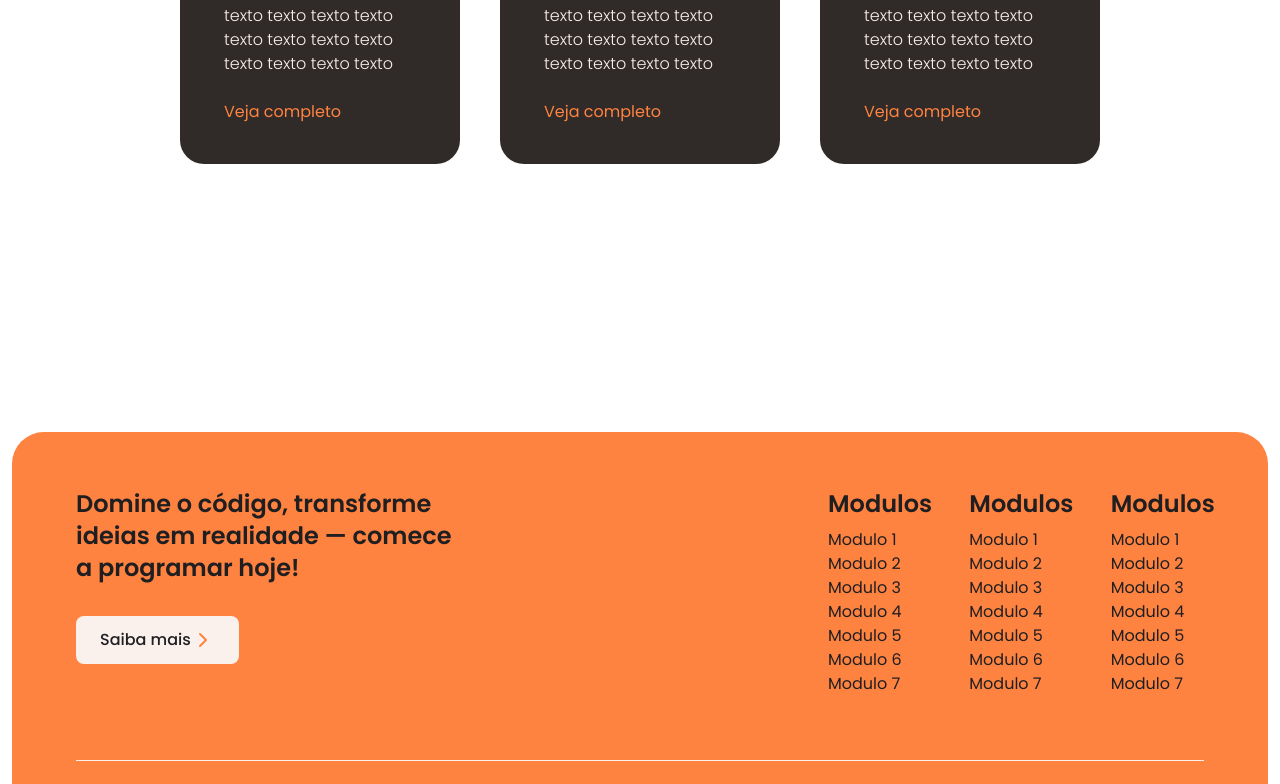
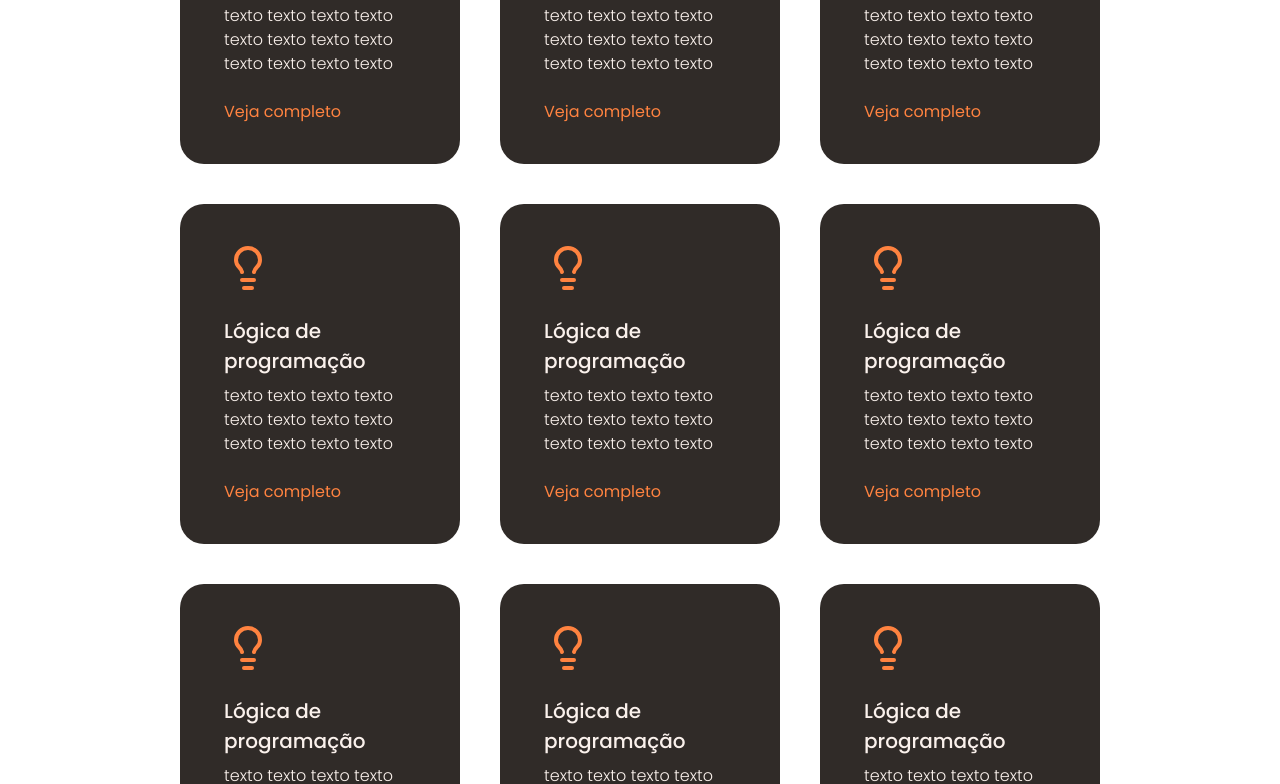
Before and after one commit to kauesandrade/BugHunters, a Next.js app: page / in a window 1280 px wide. Shown: the part 2000-2784 px from the top of the page. Built offline with nearby package versions, Linux system fonts and the light colour scheme.

Commit message:
finish card-modules

```diff
--- a/src/app/page.tsx
+++ b/src/app/page.tsx
@@ -29,7 +29,79 @@ export default function Home() {
           titulo: "Lógica de programação",
           texto: "texto texto texto texto texto texto texto texto texto texto texto texto",
           id: "3"
-        }
+        },
+        {
+          icon: <Lightbulb className="text-orange" size={"48px"} />,
+          titulo: "Lógica de programação",
+          texto: "texto texto texto texto texto texto texto texto texto texto texto texto",
+          id: "1"
+        },
+        {
+          icon: <Lightbulb className="text-orange" size={"48px"} />,
+          titulo: "Lógica de programação",
+          texto: "texto texto texto texto texto texto texto texto texto texto texto texto",
+          id: "2"
+        },
+        {
+          icon: <Lightbulb className="text-orange" size={"48px"} />,
+          titulo: "Lógica de programação",
+          texto: "texto texto texto texto texto texto texto texto texto texto texto texto",
+          id: "3"
+        },
+        {
+          icon: <Lightbulb className="text-orange" size={"48px"} />,
+          titulo: "Lógica de programação",
+          texto: "texto texto texto texto texto texto texto texto texto texto texto texto",
+          id: "1"
+        },
+        {
+          icon: <Lightbulb className="text-orange" size={"48px"} />,
+          titulo: "Lógica de programação",
+          texto: "texto texto texto texto texto texto texto texto texto texto texto texto",
+          id: "2"
+        },
+        {
+          icon: <Lightbulb className="text-orange" size={"48px"} />,
+          titulo: "Lógica de programação",
+          texto: "texto texto texto texto texto texto texto texto texto texto texto texto",
+          id: "3"
+        },
+        {
+          icon: <Lightbulb className="text-orange" size={"48px"} />,
+          titulo: "Lógica de programação",
+          texto: "texto texto texto texto texto texto texto texto texto texto texto texto",
+          id: "1"
+        },
+        {
+          icon: <Lightbulb className="text-orange" size={"48px"} />,
+          titulo: "Lógica de programação",
+          texto: "texto texto texto texto texto texto texto texto texto texto texto texto",
+          id: "2"
+        },
+        {
+          icon: <Lightbulb className="text-orange" size={"48px"} />,
+          titulo: "Lógica de programação",
+          texto: "texto texto texto texto texto texto texto texto texto texto texto texto",
+          id: "3"
+        },
+        {
+          icon: <Lightbulb className="text-orange" size={"48px"} />,
+          titulo: "Lógica de programação",
+          texto: "texto texto texto texto texto texto texto texto texto texto texto texto",
+          id: "1"
+        },
+        {
+          icon: <Lightbulb className="text-orange" size={"48px"} />,
+          titulo: "Lógica de programação",
+          texto: "texto texto texto texto texto texto texto texto texto texto texto texto",
+          id: "2"
+        },
+        {
+          icon: <Lightbulb className="text-orange" size={"48px"} />,
+          titulo: "Lógica de programação",
+          texto: "texto texto texto texto texto texto texto texto texto texto texto texto",
+          id: "3"
+        },
       ]}
     />
     </>
--- a/src/components/header/index.tsx
+++ b/src/components/header/index.tsx
@@ -26,9 +26,9 @@ const Header = () => {
             // }
 
             if (window.scrollY == 0) {
-                header.classList.remove('shadow-md', 'shadow-orange', 'opacity-25');
+                header.classList.remove('shadow-md', 'shadow-orange', 'bg-background/80', 'backdrop-blur-sm' );
             } else {
-                header.classList.add('shadow-md', 'shadow-orange', 'opacity-25');
+                header.classList.add('shadow-md', 'shadow-orange', 'bg-background/80', 'backdrop-blur-sm' );
             }
 
             setLastScroll(window.scrollY);
@@ -44,7 +44,7 @@ const Header = () => {
                 <img className="cursor-pointer" onClick={() => handleNavigation("/")} src="/logo.svg" alt="Logo Bug Hunters" />
             </section>
             <section className="hidden lg:flex items-center font-extralight">
-                <ul className="flex gap-24">
+                <ul className="flex font-medium gap-24">
                     <li>
                         <a className="cursor-pointer" onClick={() => handleNavigation("/conteudos")}>Conteúdos</a>
                     </li>
--- a/src/components/section-modulos/index.tsx
+++ b/src/components/section-modulos/index.tsx
@@ -11,7 +11,7 @@ type sectionModulesType = {
 const SectionModulos = ({title, description, modulos}:sectionModulesType) => {
 
     return (
-        <section className='flex flex-col gap-24 mt-50 w-full lg:px-45 px-20 min-h-screen'>
+        <section className='flex flex-col gap-24 my-50 w-full lg:px-45 px-20 min-h-screen'>
             <div className='flex flex-col justify-center items-center gap-3'>
                 <h1 className='text-4xl font-bold'>{title}</h1>
                 <p className='text-lg font-light'>{description}</p>
```
